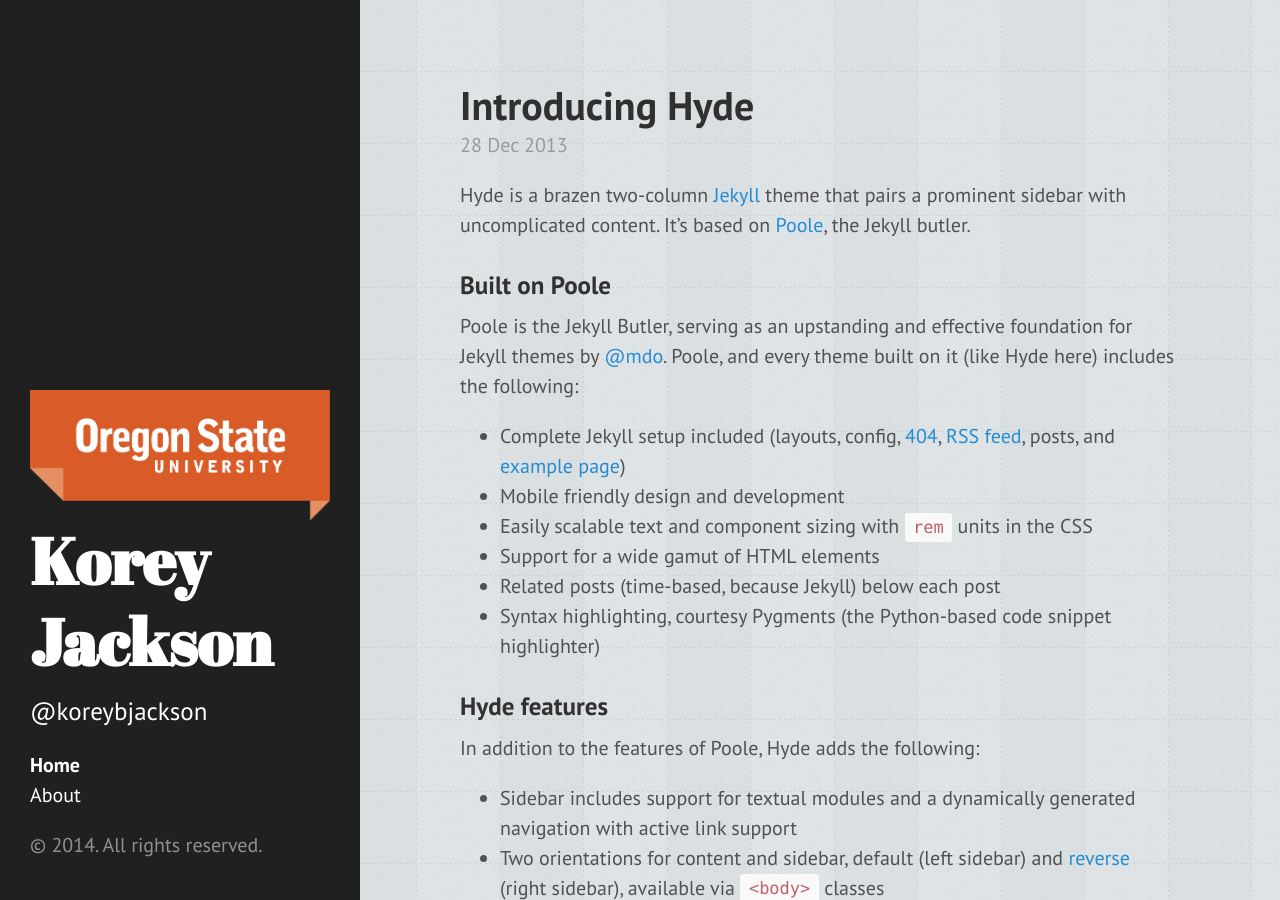
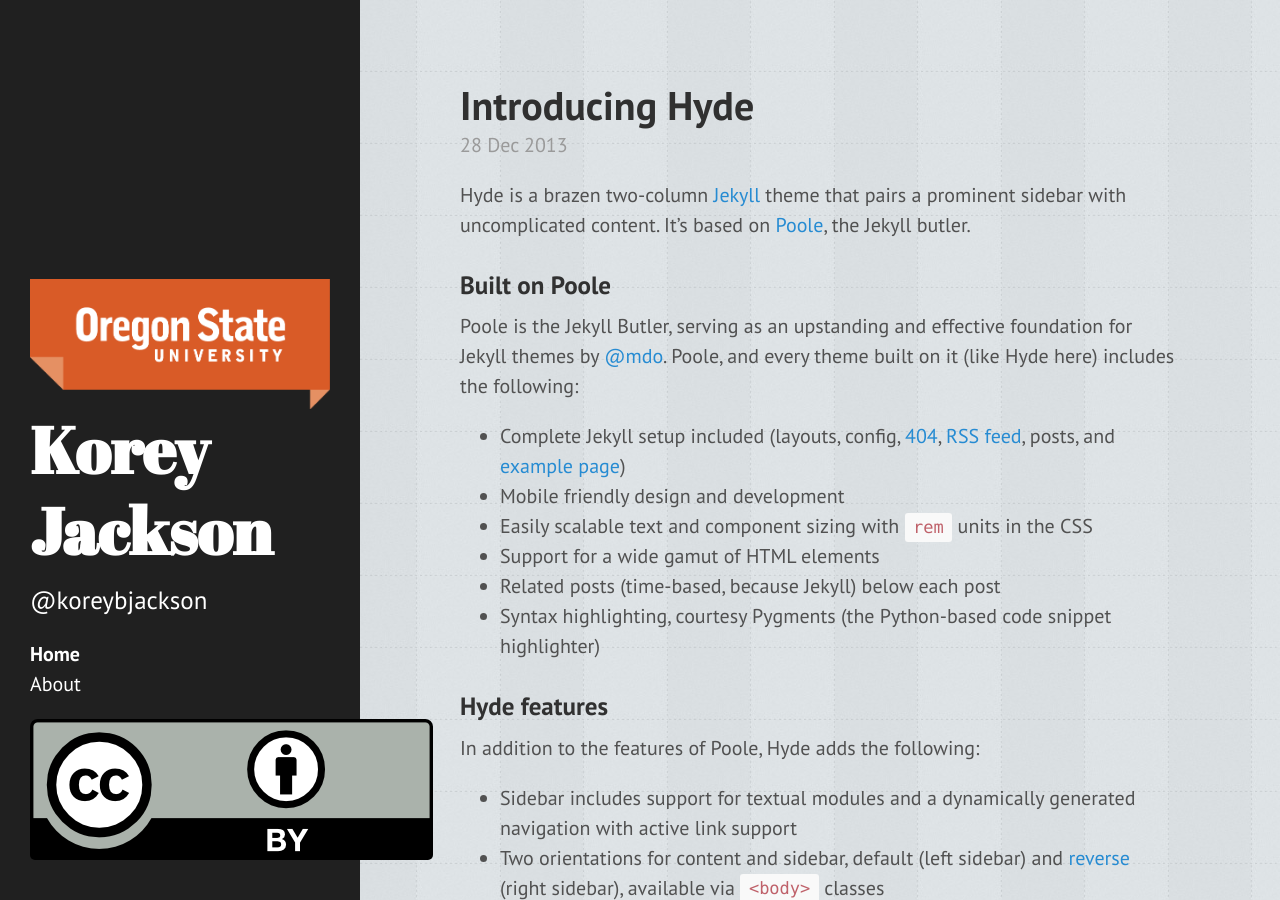
Before and after one commit to kbjack/kbjack.github.io, a Jekyll site: the page built from index.html, in a window 1280 px wide and 900 px high. Built offline with Jekyll 4.4.1, drawn with Linux system fonts in a browser that asks for light colours; Markdown is read by kramdown in place of the engine named in the settings; the list of posts is cut into pages by our own code.

Commit message:
changed copyright to cc

```diff
--- a/_includes/sidebar.html
+++ b/_includes/sidebar.html
@@ -29,6 +29,6 @@
 
     </ul>
 
-    <p>&copy; {{ site.time | date: '%Y' }}. All rights reserved.</p>
+    <p><img src="/images/ccby.png" {{ site.time | date: '%Y' }}.</p>
   </div>
 </div>
```
Also changed, not shown: images/ccby.png (added).
